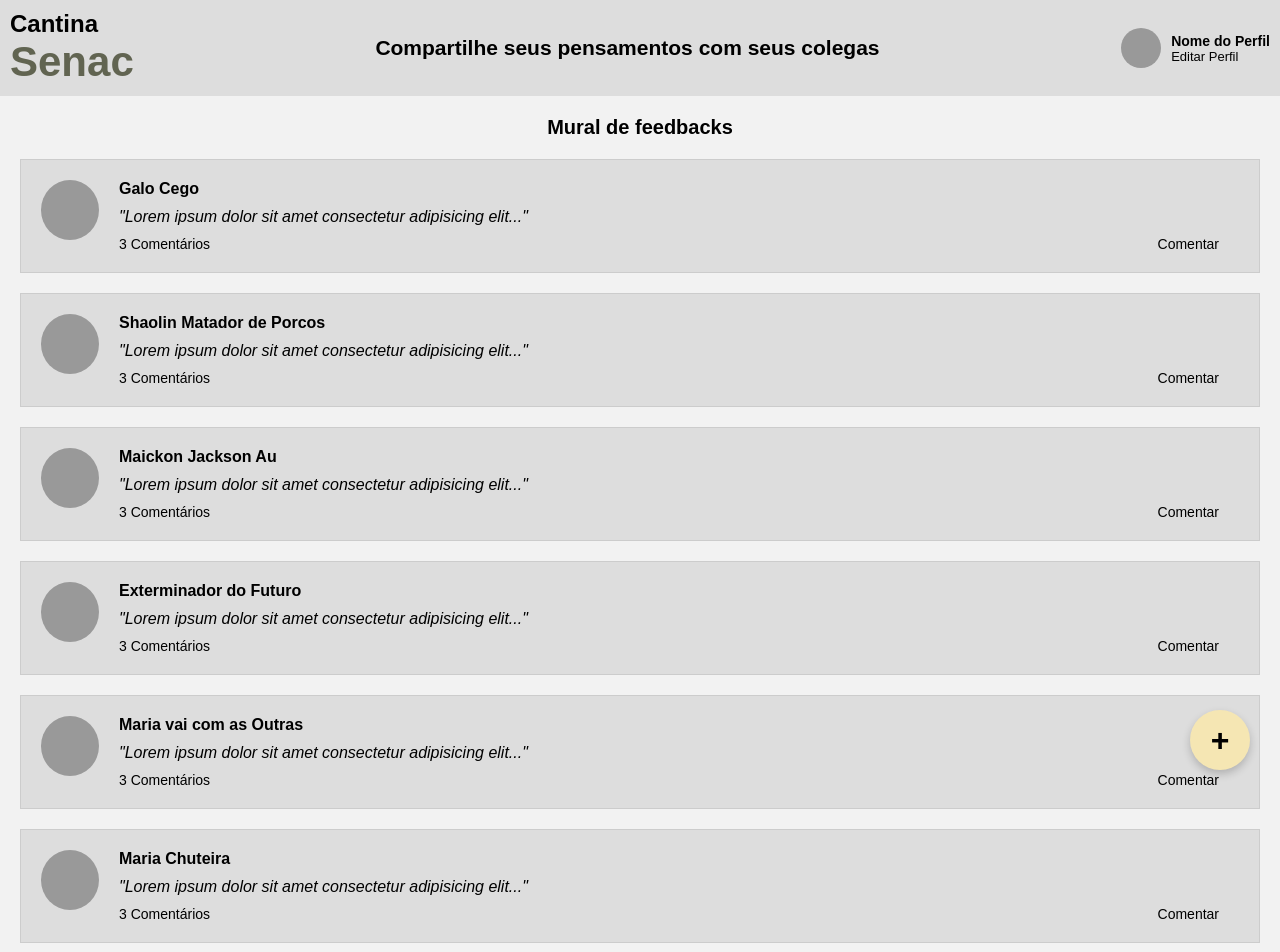
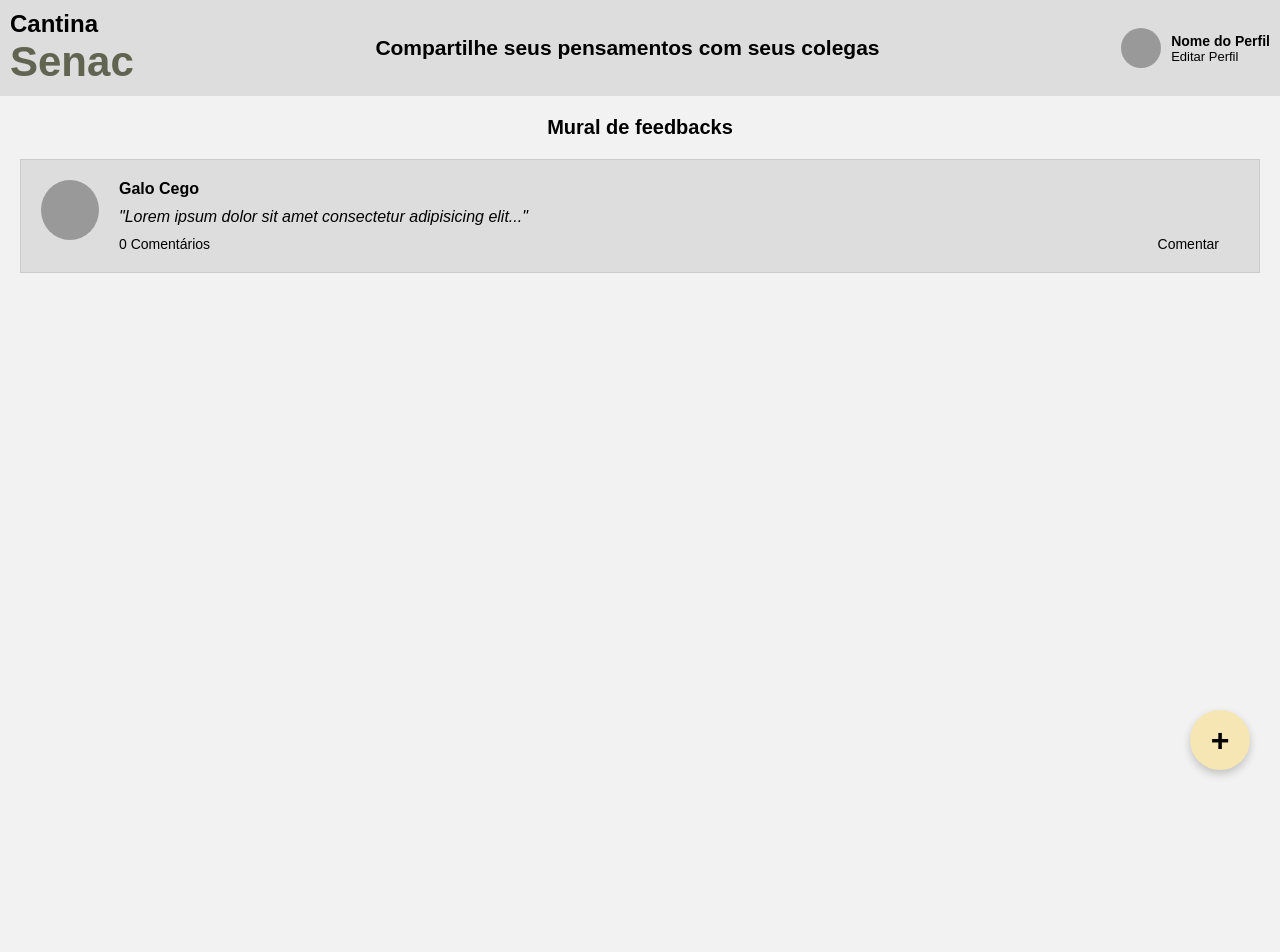
Before and after one commit to prof-lucas-senac/cantina-senac-2025-front, an Angular app: page /feedbacks in a window 1280 px wide. Shown: the top 952 px of the page. After the commit the page ends 800 px from the top, so only its background shows below. Built offline with nearby package versions, Linux system fonts and the light colour scheme.

Commit message:
feat(feedback): componente dinâmico com interface Feedback

```diff
--- a/src/app/components/feedbacks/card-feedback/card-feedback.component.html
+++ b/src/app/components/feedbacks/card-feedback/card-feedback.component.html
@@ -1,80 +1,12 @@
-
-
 <section class="conteiner-feedbacks">
-
   <!-- Feedback 01 -->
   <article class="feedback">
     <div class="foto-feedback"></div>
     <div class="conteudo-feedback">
-        <h3>Galo Cego</h3>
-        <p>"Lorem ipsum dolor sit amet consectetur adipisicing elit..."</p>
+      <h3>{{feedback.nomeUsuario}}</h3> <!-- ctr + space mostra as opções -->
+      <p>"{{feedback.descricao}}"</p>
       <footer class="rodape-feedback">
-          <span>3 Comentários</span>
-          <span>Comentar</span>
-        </footer>
-      </div>
-    </article>
-
-    <!-- Feedback 02 -->
-    <article class="feedback">
-      <div class="foto-feedback"></div>
-      <div class="conteudo-feedback">
-        <h3>Shaolin Matador de Porcos</h3>
-        <p>"Lorem ipsum dolor sit amet consectetur adipisicing elit..."</p>
-        <footer class="rodape-feedback">
-          <span>3 Comentários</span>
-          <span>Comentar</span>
-        </footer>
-      </div>
-    </article>
-
-    <!-- Feedback 03 -->
-    <article class="feedback">
-      <div class="foto-feedback"></div>
-      <div class="conteudo-feedback">
-        <h3>Maickon Jackson Au</h3>
-        <p>"Lorem ipsum dolor sit amet consectetur adipisicing elit..."</p>
-        <footer class="rodape-feedback">
-          <span>3 Comentários</span>
-          <span>Comentar</span>
-        </footer>
-      </div>
-    </article>
-
-    <!-- Feedback 04 -->
-    <article class="feedback">
-      <div class="foto-feedback"></div>
-      <div class="conteudo-feedback">
-        <h3>Exterminador do Futuro</h3>
-        <p>"Lorem ipsum dolor sit amet consectetur adipisicing elit..."</p>
-        <footer class="rodape-feedback">
-          <span>3 Comentários</span>
-          <span>Comentar</span>
-        </footer>
-      </div>
-    </article>
-
-    <!-- Feedback 05 -->
-    <article class="feedback">
-      <div class="foto-feedback"></div>
-      <div class="conteudo-feedback">
-        <h3>Maria vai com as Outras</h3>
-        <p>"Lorem ipsum dolor sit amet consectetur adipisicing elit..."</p>
-        <footer class="rodape-feedback">
-          <span>3 Comentários</span>
-          <span>Comentar</span>
-        </footer>
-      </div>
-    </article>
-
-    <!-- Feedback 06 -->
-    <article class="feedback">
-      <div class="foto-feedback"></div>
-      <div class="conteudo-feedback">
-        <h3>Maria Chuteira</h3>
-        <p>"Lorem ipsum dolor sit amet consectetur adipisicing elit..."</p>
-        <footer class="rodape-feedback">
-          <span>3 Comentários</span>
+        <span>{{feedback.numComentarios}} Comentários</span>
         <span>Comentar</span>
       </footer>
     </div>
--- a/src/app/components/feedbacks/card-feedback/card-feedback.component.ts
+++ b/src/app/components/feedbacks/card-feedback/card-feedback.component.ts
@@ -1,4 +1,5 @@
 import { Component } from '@angular/core';
+import { Feedback } from './feedback';
 
 @Component({
   selector: 'app-card-feedback',
@@ -8,5 +9,9 @@ import { Component } from '@angular/core';
   styleUrl: './card-feedback.component.css'
 })
 export class CardFeedbackComponent {
-
+  feedback : Feedback = {
+    nomeUsuario:  "Galo Cego",
+    descricao : "Lorem ipsum dolor sit amet consectetur adipisicing elit...",
+    numComentarios : 0,
+  }
 }
--- /dev/null
+++ b/src/app/components/feedbacks/card-feedback/feedback.ts
@@ -0,0 +1,5 @@
+export interface Feedback {
+  nomeUsuario: string,
+  descricao: string,
+  numComentarios?: number,
+}
```
Lines whose indentation alone changed are shown as unchanged.
